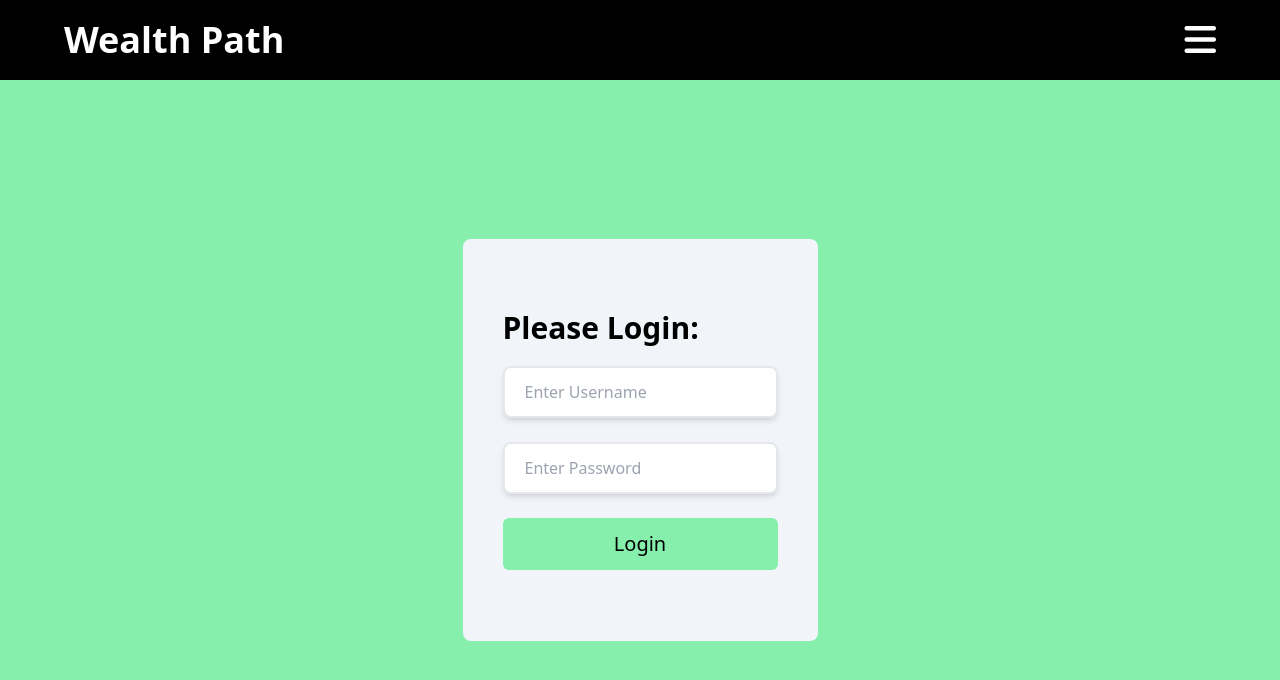
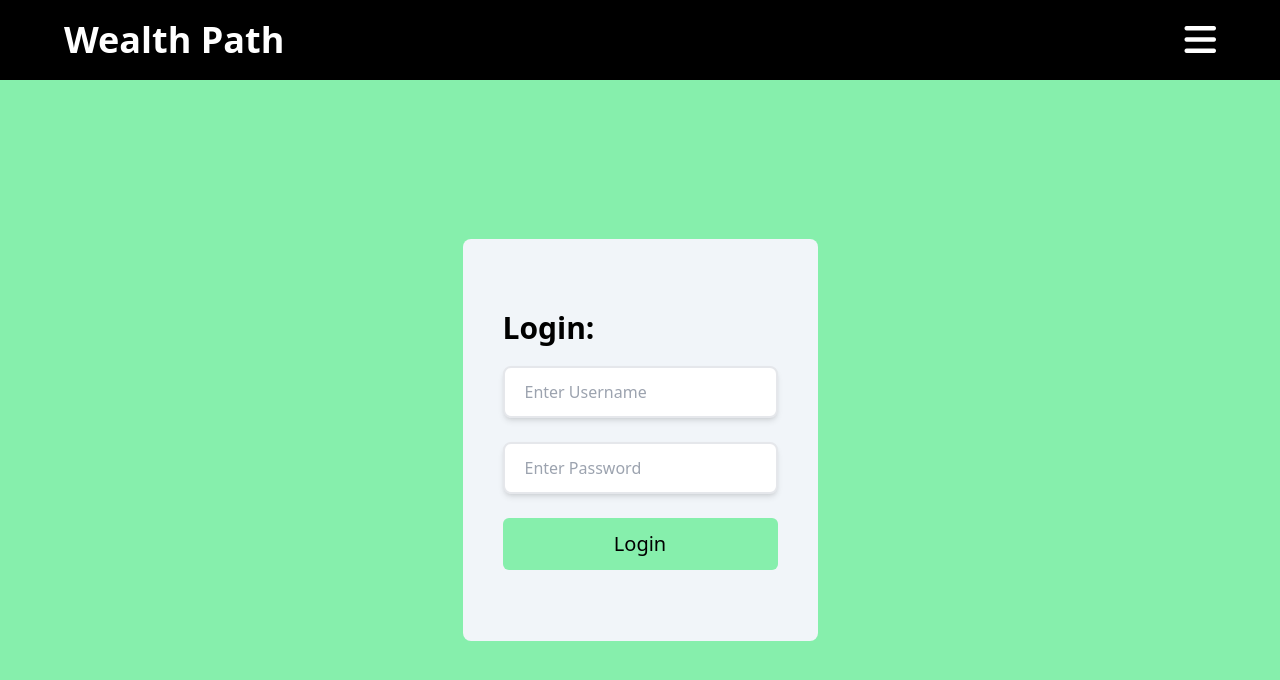
Before and after one commit to david-yang2/wealth-path, a React (Vite) app in the folder wealth_path_frontend/: page /login in a window 1280 px wide. Shown: the top 680 px of the page. Built offline with nearby package versions, Linux system fonts and the light colour scheme; no server answers.

Commit message:
upsdated error message and display

```diff
--- a/wealth_path_frontend/src/components/Login.jsx
+++ b/wealth_path_frontend/src/components/Login.jsx
@@ -9,7 +9,7 @@ const Login = () => {
   const [password, setPassword] = useState("");
   const navigate = useNavigate();
   const [error, setError] = useState("");
-  const { setUser } = useAuth();
+  const { setUser, protectedRouteMessage, setProtectedRouteMessage } = useAuth();
 
   const handleSubmit = async (e) => {
     e.preventDefault();
@@ -33,17 +33,21 @@ const Login = () => {
         const authdata = await checkauth();
         if (authdata?.isAuthenticated) setUser(authdata.username);
       setError("");
-      navigate(`/transactions`);
+      setProtectedRouteMessage("")
+      navigate(`/dashboard`);
 
     } catch (err) {
+      setProtectedRouteMessage("")
       setError(err.message);
     }
   };
 
+
   return (
     <div id="login-component" className="w-full h-full flex items-start md:items-center md:w-auto">
       <div id="login-container" className="flex flex-col items-center md:items-start justify-center w-full h-auto py-10 bg-slate-100 md:px-10 md:py-[20%] rounded-lg">
-        <h2 className="text-3xl font-bold mb-2">Please Login:</h2>
+        {protectedRouteMessage && (<div className="text-red-500 mb-3">{protectedRouteMessage}</div>)}
+        <h2 className="text-3xl font-bold mb-2">Login:</h2>
         <form className="flex flex-col" onSubmit={handleSubmit}>
           <input
             type="text"
```
